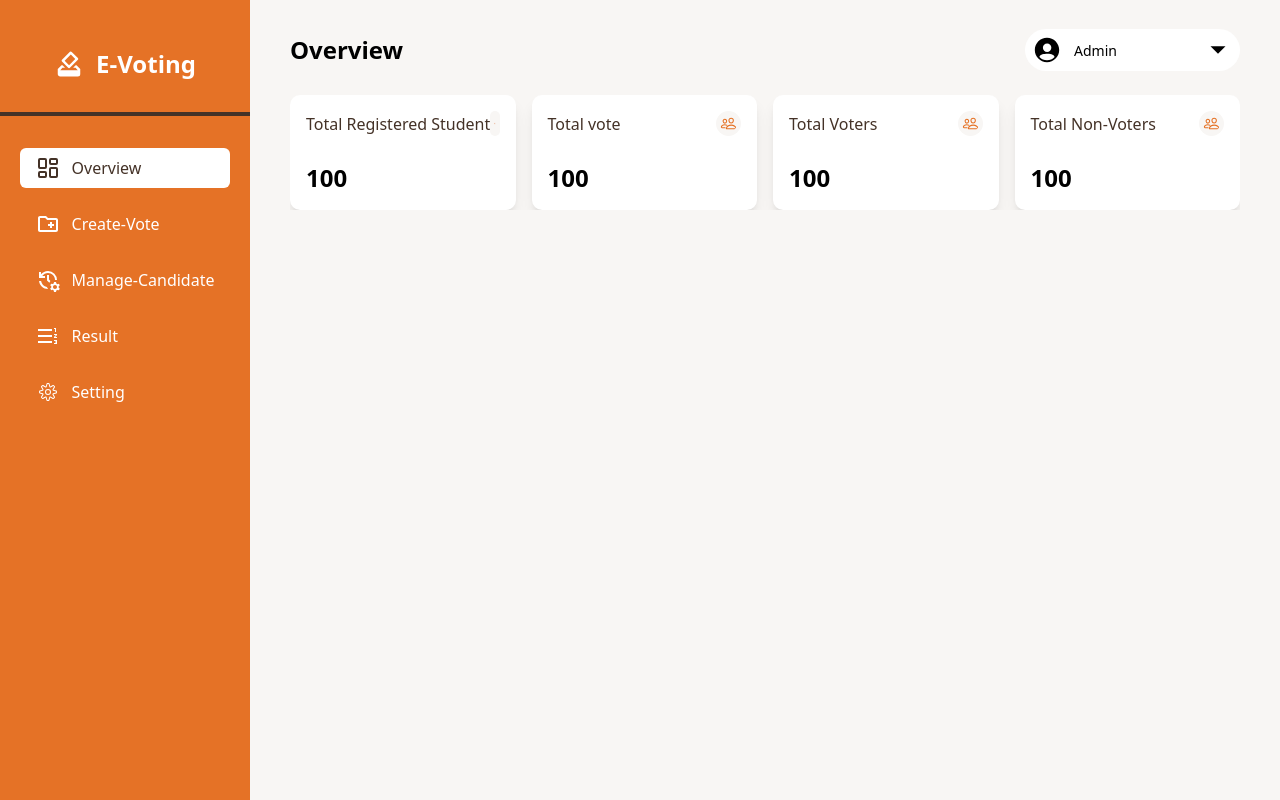
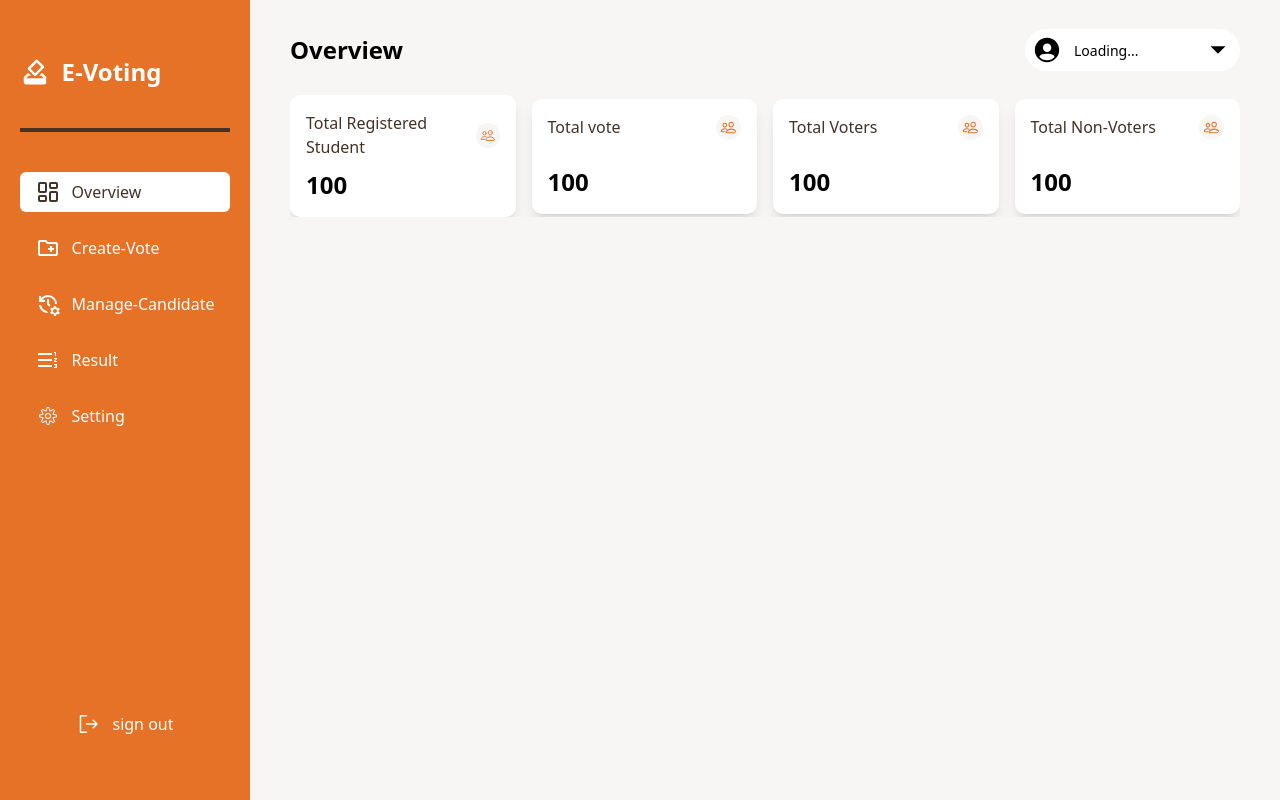
Before and after one commit to Opeyemi-2018/e-voting-admin, a Next.js app: page /admin in a window 1280 px wide. Built offline with nearby package versions, Linux system fonts and the light colour scheme.

Commit message:
implemented sign in functionality for the client

```diff
--- a/app/admin/page.jsx
+++ b/app/admin/page.jsx
@@ -10,7 +10,7 @@ const page = () => {
       <div className="flex items-center gap-4 overflow-auto mt-6">
         <div className="w-full text-nowrap min-w-[188px] p-4 rounded-[10px] bg-white shadow-lg flex flex-col justify-between gap-[10px] min-h-[115px]  ">
           <div className="flex items-center text-[#443227] justify-between">
-            <p>Total Registered Student</p>
+            <p className="text-wrap">Total Registered Student</p>
             <IoPeopleOutline size={25} className="bg-[#f8f6f4] p-1 rounded-full text-[#e57226]"/>
           </div>
           <p className="font-semibold text-2xl">100</p>
@@ -31,7 +31,7 @@ const page = () => {
         </div>
         <div className="w-full text-nowrap min-w-[188px] p-4 rounded-[10px] shadow-lg bg-white flex flex-col justify-between gap-[10px] min-h-[115px]  ">
           <div className="flex items-center text-[#443227] justify-between">
-            <p>Total Non-Voters</p>
+            <p className="text-wrap">Total Non-Voters</p>
             <IoPeopleOutline size={25} className="bg-[#f8f6f4] p-1 rounded-full text-[#e57226]"/>
           </div>
           <p className="font-semibold text-2xl">100</p>
--- a/app/components/authenticate/sign.jsx
+++ b/app/components/authenticate/sign.jsx
@@ -6,8 +6,8 @@ import "react-toastify/dist/ReactToastify.css";
 import { FaRegEyeSlash } from "react-icons/fa";
 import { MdOutlineRemoveRedEye } from "react-icons/md";
 import { ClipLoader } from "react-spinners";
-
 import axios from "axios";
+import { useAuth } from "@/app/context/authContext";
 
 const SignIn = () => {
   const [showSignIn, setShowSignIn] = useState(false);
@@ -15,6 +15,8 @@ const SignIn = () => {
   const [formData, setFormData] = useState({ email: "", password: "" });
   const [showPassword, setShowPassword] = useState(false);
   // console.log(formData);
+
+  const { login } = useAuth();
 
   const router = useRouter();
 
@@ -26,25 +28,47 @@ const SignIn = () => {
     e.preventDefault();
     if (!formData.email || !formData.password) {
       toast.error("all fields are required");
-      return
+      return;
     }
     try {
       setLoading(true);
-      const res = await axios.post("http://localhost:5000/api/auth/sign-up", formData);
+      const res = await axios.post(
+        "http://localhost:5000/api/auth/sign-up",
+        formData
+      );
       toast.success(res.data.msg);
       setShowSignIn(true);
       setLoading(false);
     } catch (error) {
-      console.error("Sign up error:", error.response?.data); // Log full error details
+      console.error("Sign up error:", error.response?.data);
       toast.error(error.response?.data?.msg || "Sign up failed");
     } finally {
       setLoading(false);
     }
   };
 
-  const handleSignIn = (e) => {
+  const handleSignIn = async (e) => {
     e.preventDefault();
-    router.push("/admin");
+    if (!formData.email || !formData.password) {
+      toast.error("all fields are require");
+      return;
+    }
+    try {
+      setLoading(true);
+      const res = await axios.post(
+        "http://localhost:5000/api/auth/sign-in",
+        formData
+      );
+      const { token, user } = res.data;
+      login({ token, user });
+      toast.success("successfully logged in");
+      router.push("/admin");
+    } catch (error) {
+      console.log(error.response?.data);
+      toast.error(error.response?.data?.msg || "sign in failed");
+    } finally {
+      setLoading(false);
+    }
   };
 
   return (
@@ -131,6 +155,8 @@ const SignIn = () => {
                 <label>Email</label>
                 <input
                   type="email"
+                  name="email"
+                  value={formData.email} onChange={handleChange}
                   className="border-gray-300 border p-2 rounded-md outline-none"
                 />
               </div>
@@ -138,6 +164,8 @@ const SignIn = () => {
                 <label>Passowrd</label>
                 <input
                   type="password"
+                  name="password"
+                  value={formData.password} onChange={handleChange}
                   className="border-gray-300 border p-2 rounded-md outline-none"
                 />
               </div>
@@ -145,7 +173,13 @@ const SignIn = () => {
                 onClick={handleSignIn}
                 className="bg-[#e57226] uppercase text-white p-3 rounded-md w-full"
               >
-                sign in
+                {loading ? (
+                  <div className="spinner  flex items-center justify-center">
+                    <ClipLoader color="white" size={25} loading={loading} />
+                  </div>
+                ) : (
+                  "Sign In"
+                )}
               </button>
             </form>
           </div>
--- a/app/components/navbar/index.jsx
+++ b/app/components/navbar/index.jsx
@@ -1,19 +1,39 @@
+"use client";
 import { IoPersonCircleSharp } from "react-icons/io5";
 import { IoMdArrowDropdown } from "react-icons/io";
 import { FiMenu } from "react-icons/fi";
+import { useAuth } from "@/app/context/authContext";
+import { useState } from "react";
 
-const Navbar = ({title}) => {
+const Navbar = ({ title }) => {
+  const { user } = useAuth();
+  const [showSignOut, setShowSignOut] = useState(false);
   return (
     <>
       <div className="flex justify-between items-center">
         <p className=" text-2xl font-semibold capitalize">{title}</p>
-        <div className="lg:w-[215px] md:w-[150px]  py-[6px] px-[7px] rounded-full lg:rounded-[100px] flex justify-between bg-white items-center">
-          <div className="flex justify-start items-center gap-3">
-            <IoPersonCircleSharp size={30}/>
-            <p className="text-[14px] font-[400] md:flex hidden  ">Admin</p>
+
+        <div className="flex items-center flex-col gap-1">
+          <div
+            onClick={() => setShowSignOut(!showSignOut)}
+            className="lg:w-[215px] md:w-[150px]  py-[6px] px-[7px] rounded-full lg:rounded-[100px] flex justify-between bg-white items-center"
+          >
+            <div className="flex justify-start items-center gap-3">
+              <IoPersonCircleSharp size={30} />
+              <p className="text-[14px] font-[400] md:flex hidden  ">
+                {user && user.user && user.user.email
+                  ? user.user.email
+                  : "Loading..."}
+              </p>
+            </div>
+
+            <IoMdArrowDropdown size={30} className="hidden md:block  " />
           </div>
-
-          <IoMdArrowDropdown size={30} className="hidden md:block  " />
+          {showSignOut && (
+            <button className="w-full text-red-700 text-center bg-white rounded-full lg:rounded-[100px] py-[6px] px-[10px] capitalize">
+              sign out
+            </button>
+          )}
         </div>
 
         <FiMenu size={25} className="lg:hidden block " />
--- a/app/components/sidebar/index.jsx
+++ b/app/components/sidebar/index.jsx
@@ -1,5 +1,6 @@
 "use client";
 import { MdHowToVote } from "react-icons/md";
+import { PiSignOut } from "react-icons/pi";
 
 import { usePathname, useRouter } from "next/navigation";
 import { LuLayoutDashboard } from "react-icons/lu";
@@ -7,10 +8,30 @@ import { MdOutlineCreateNewFolder } from "react-icons/md";
 import { MdManageHistory } from "react-icons/md";
 import { MdOutlineFormatListNumberedRtl } from "react-icons/md";
 import { CiSettings } from "react-icons/ci";
+import axios from "axios";
+import { useAuth } from "@/app/context/authContext";
+
+import { ToastContainer, toast } from "react-toastify";
+import "react-toastify/dist/ReactToastify.css";
 
 const Sidebar = () => {
   const pathName = usePathname();
   const router = useRouter();
+  const {logout} = useAuth()
+
+  const handleSignOut = async () => {
+    try {
+      const res = await axios.get("http://localhost:5000/api/auth/sign-out")
+      if (res.status === 200) {
+        logout();
+        router.push("/");
+      } else {
+        toast.error("Sign out failed");
+      }
+    } catch (error) {
+      toast.error(error.response?.data?.msg || "sign out failed");
+    }
+  }
 
   const routes = [
     { id: 1, name: "overview", icon: <LuLayoutDashboard />, path: "/admin" },
@@ -35,9 +56,9 @@ const Sidebar = () => {
     { id: 5, name: "setting", icon: <CiSettings />, path: "/admin/setting" },
   ];
   return (
-    <div className=" h-screen w-[250px] max-w-[250px]  min-h-full fixed top-0 bg-[#e57226] ">
-      <div className="flex items-center justify-center gap-8 flex-col">
-        <div className="flex items-center gap-3 mt-12">
+    <div className=" h-screen w-[250px] max-w-[250px] py-14 flex items-center justify-between gap-8 flex-col min-h-full fixed top-0 bg-[#e57226] ">
+      <div className="flex flex-col gap-10">
+        <div className="flex items-center gap-3 ">
           <MdHowToVote size={30} color="white" />
           <h1 className="text-white font-bold text-2xl">E-Voting</h1>
         </div>
@@ -58,6 +79,10 @@ const Sidebar = () => {
           ))}
         </ul>
       </div>
+      <div onClick={handleSignOut} className="flex items-center gap-3  text-white capitalize cursor-pointer hover:bg-[#443227] hover:text-white px-4 p-2 rounded-md transition-all duration-300 delay-150">
+        <PiSignOut className="text-2xl" />
+        <button>sign out</button>
+      </div>
     </div>
   );
 };
--- /dev/null
+++ b/app/context/authContext.jsx
@@ -0,0 +1,37 @@
+"use client";
+import { useState, useEffect, createContext, useContext } from "react";
+
+const AuthContext = createContext();
+
+export const AuthProvider = ({ children }) => {
+  const [user, setUser] = useState(null);
+
+  useEffect(() => {
+    const storedUser = localStorage.getItem("user");
+    if (storedUser) {
+      try {
+        const userData = JSON.parse(storedUser);
+        setUser(userData); // Store the parsed user data directly
+      } catch (error) {
+        console.error("Error parsing user data:", error);
+      }
+    }
+  }, []);
+
+  const login = (userData) => {
+    setUser(userData);
+    localStorage.setItem("user", JSON.stringify(userData));
+  };
+
+  const logout = () => {
+    setUser(null);
+    localStorage.removeItem("user");
+  };
+
+  return (
+    <AuthContext.Provider value={{ user, login, logout }}>
+      {children}
+    </AuthContext.Provider>
+  );
+};
+export const useAuth = () => useContext(AuthContext);
--- a/app/layout.js
+++ b/app/layout.js
@@ -1,5 +1,6 @@
 import { Geist, Geist_Mono } from "next/font/google";
 import "./globals.css";
+import { AuthProvider } from "./context/authContext";
 
 const geistSans = Geist({
   variable: "--font-geist-sans",
@@ -22,7 +23,7 @@ export default function RootLayout({ children }) {
       <body
         className={`${geistSans.variable} ${geistMono.variable} antialiased`}
       >
-        {children}
+        <AuthProvider>{children}</AuthProvider>
       </body>
     </html>
   );
```
